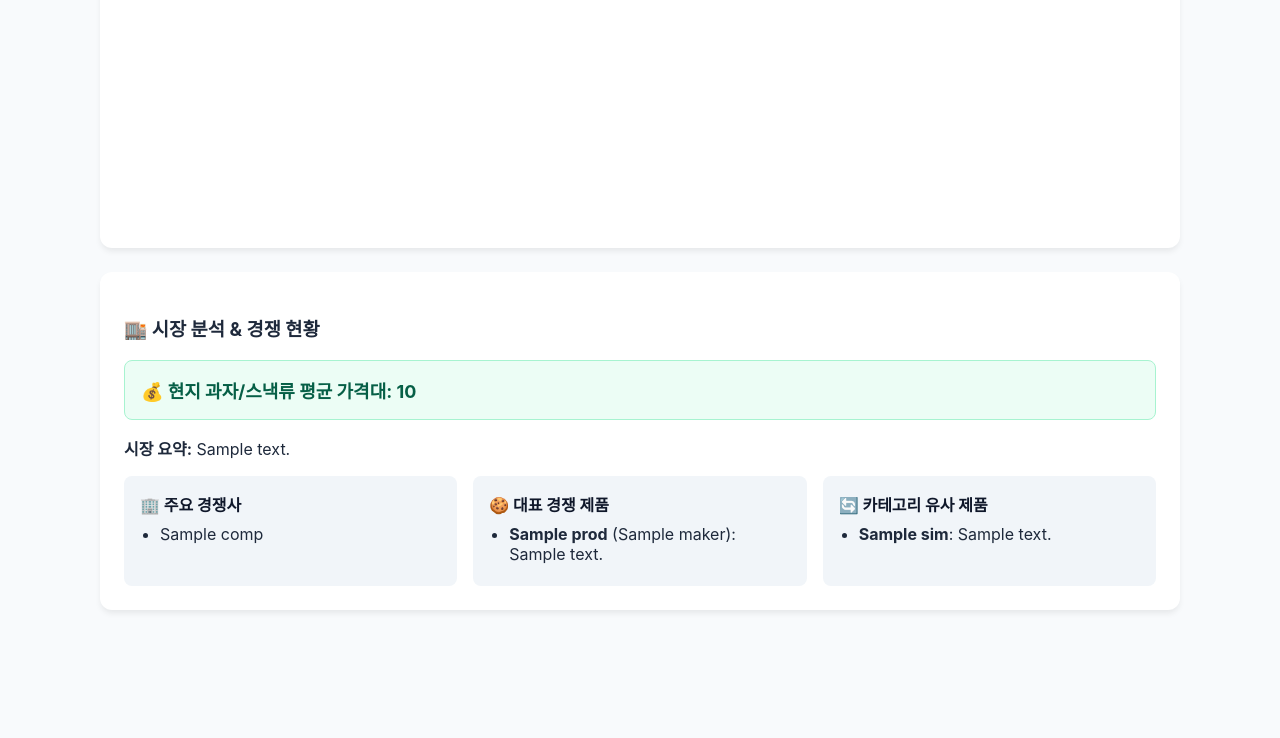
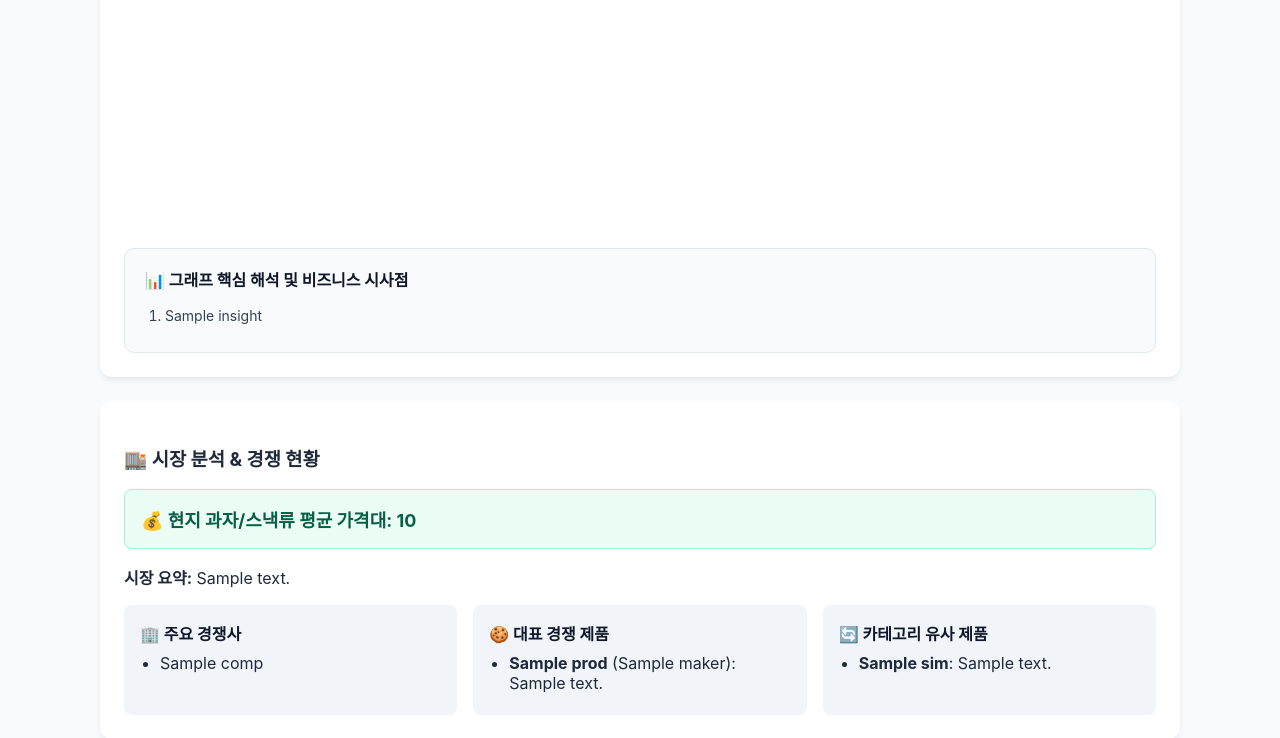
Before and after one commit to s2469639/SABUZAK, a Flask app: template google trend/templates/test_chart.html in a window 1280 px wide. Shown: the part 602-1340 px from the top of the page. Before the commit the page ends 1214 px from the top, so only its background shows below. Run offline with Flask 3, Linux system fonts and the light colour scheme; the template is opened without the code that fills it: most values are stand-ins (such as "Sample title", 1, 10 or a date in 2020).

Commit message:
feat : 그래프 해석 방향 추가

```diff
--- a/google trend/templates/test_chart.html
+++ b/google trend/templates/test_chart.html
@@ -27,6 +27,33 @@
     .mode-btn { background: transparent; border: none; padding: 6px 14px; font-size: 13px; font-weight: 600; cursor: pointer; border-radius: 6px; color: #475569; transition: 0.2s; }
     .mode-btn.active { background: #fff; color: #2563eb; box-shadow: 0 1px 3px rgba(0,0,0,0.1); }
 
+    /* 차트 하단 인사이트 박스 */
+    .insights-box {
+      margin-top: 24px;
+      background: #f8fafc;
+      border: 1px solid #e2e8f0;
+      border-radius: 10px;
+      padding: 18px 20px;
+    }
+    .insights-box h4 {
+      margin: 0 0 12px 0;
+      font-size: 16px;
+      color: #0f172a;
+      display: flex;
+      align-items: center;
+      gap: 6px;
+    }
+    .insights-box ol {
+      margin: 0;
+      padding-left: 20px;
+      color: #334155;
+      font-size: 14px;
+      line-height: 1.8;
+    }
+    .insights-box li {
+      margin-bottom: 6px;
+    }
+
     .grid { display: grid; grid-template-columns: repeat(auto-fit, minmax(300px, 1fr)); gap: 16px; margin-top: 16px; }
     .subcard { background: #f1f5f9; border-radius: 8px; padding: 16px; }
     .subcard h4 { margin: 0 0 8px 0; color: #0f172a; }
@@ -43,8 +70,8 @@
     <h2>🌍 글로벌 시장 및 구글 트렌드 분석</h2>
     <form method="POST">
       <div class="form-group">
-        <input type="text" name="product_name" placeholder="제품명 입력 (예: 김부각, 호두과자, 약과)" value="{{ result.product_name if result else '' }}" required>
-        <input type="text" name="country" placeholder="국가 입력 (예: 일본, 벨기에, 미국)" value="{{ result.country if result else '' }}" required>
+        <input type="text" name="product_name" placeholder="제품명 입력 (예: 약과, 김부각, 호두과자)" value="{{ result.product_name if result else '' }}" required>
+        <input type="text" name="country" placeholder="국가 입력 (예: 미국, 일본, 벨기에)" value="{{ result.country if result else '' }}" required>
 
         <select name="timeframe">
           <option value="today 12-m" {% if timeframe == 'today 12-m' %}selected{% endif %}>최근 1년 (추천)</option>
@@ -94,6 +121,19 @@
       <div style="height: 380px; margin-top: 16px;">
         <canvas id="trendChart"></canvas>
       </div>
+
+      <!-- 차트 바로 밑 핵심 해석 인사이트 (3가지 방식 요약) -->
+      {% if result.trend_insights %}
+      <div class="insights-box">
+        <h4>📊 그래프 핵심 해석 및 비즈니스 시사점</h4>
+        <ol>
+          {% for insight in result.trend_insights %}
+            <li>{{ insight }}</li>
+          {% endfor %}
+        </ol>
+      </div>
+      {% endif %}
+
     {% else %}
       <div class="no-trend-data">
         해당 조건에 대한 구글 트렌드 검색 데이터가 충분하지 않습니다.
@@ -152,7 +192,7 @@
   <!-- 차트 렌더링 스크립트 -->
   <script>
     let myChart = null;
-    let currentMode = 'independent'; // 'independent' or 'relative'
+    let currentMode = 'independent';
 
     const rawTrendData = document.getElementById('trend-data').textContent;
     const trendData = JSON.parse(rawTrendData);
@@ -231,7 +271,7 @@
       renderChart(mode);
     }
 
-    // 초기 실행 (기본: 왜곡 없는 독립 스케일 모드)
+    // 초기 실행
     renderChart('independent');
   </script>
   {% endif %}
```
Also changed, not shown: google trend/run_test.py (+8 -4 lines), google trend/test_trends.py (+57 -2 lines).
